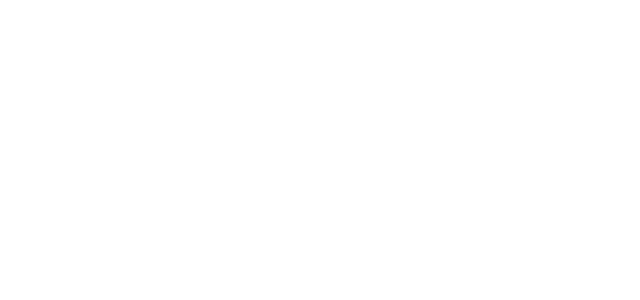
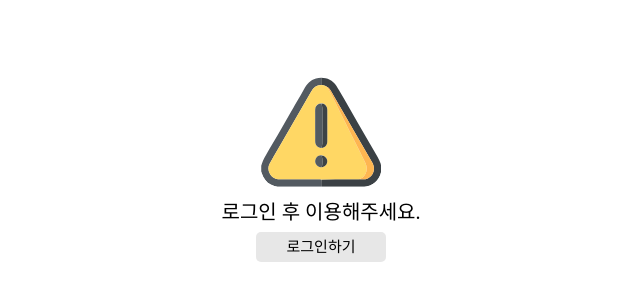
Before and after one commit to KEBBootCamp/Frontend, a React (Vite) app: page /login-please in a window 1280 px wide. Before the commit this address had no page. Shown: the part 148-448 px from the top of the page, without its empty margins (319-959 px from the left). Built offline with nearby package versions, Linux system fonts and the light colour scheme; a web font is replaced by a local one.

Commit message:
feat: 로그인에러페이지 퍼블리싱 및 라우터 설정 추가

```diff
--- a/src/Router.jsx
+++ b/src/Router.jsx
@@ -14,6 +14,7 @@
 import Loading from "./pages/Loading";
 import ExpertMyInfoFix from "./pages/ExpertMyInfoFix";
 import ExpertMyMatchingHistory from "./pages/ExpertMyMatchingHistory";
+import LoginPlease from "./pages/LoginPlease";
 
 function Router() {
     return (
@@ -33,6 +34,7 @@
                 <Route path="/expert-detail" element={<ExpertDetail />} />
                 <Route path="/expert-my-info-fix" element={<ExpertMyInfoFix />} />
                 <Route path="/expert-my-matching-history" element={<ExpertMyMatchingHistory />} />
+                <Route path="/login-please" element={<LoginPlease />} />
             </Routes>
         </BrowserRouter>
     );
--- /dev/null
+++ b/src/pages/LoginPlease.jsx
@@ -0,0 +1,54 @@
+import React from "react";
+import { styled } from "styled-components";
+import { IcLoginWarning } from "../assets/svg/icon";
+import { useNavigate } from "react-router-dom";
+
+function LoginPlease() {
+    const navigate = useNavigate();
+
+    const handleClickLoginButton = () => {
+        navigate("/login");
+    };
+    return (
+        <LoginPleaseWrapper>
+            <LoginPleaseBoxWrapper>
+                <StyledIcLoginWarning />
+                <LoginPleaseText>로그인 후 이용해주세요.</LoginPleaseText>
+                <LoginButton onClick={handleClickLoginButton}>로그인하기</LoginButton>
+            </LoginPleaseBoxWrapper>
+        </LoginPleaseWrapper>
+    );
+}
+
+export default LoginPlease;
+
+const LoginPleaseWrapper = styled.div`
+    width: 100%;
+`;
+
+const LoginPleaseBoxWrapper = styled.div`
+    display: flex;
+    flex-direction: column;
+    align-items: center;
+
+    gap: 1rem;
+    margin-top: 22rem;
+`;
+
+const StyledIcLoginWarning = styled(IcLoginWarning)`
+    width: 12rem;
+    height: 12rem;
+`;
+
+const LoginPleaseText = styled.p`
+    font-size: 2rem;
+`;
+
+const LoginButton = styled.button`
+    width: 13rem;
+    height: 3rem;
+
+    font-size: 1.5rem;
+    background-color: rgb(231, 231, 231);
+    border-radius: 0.5rem;
+`;
```
